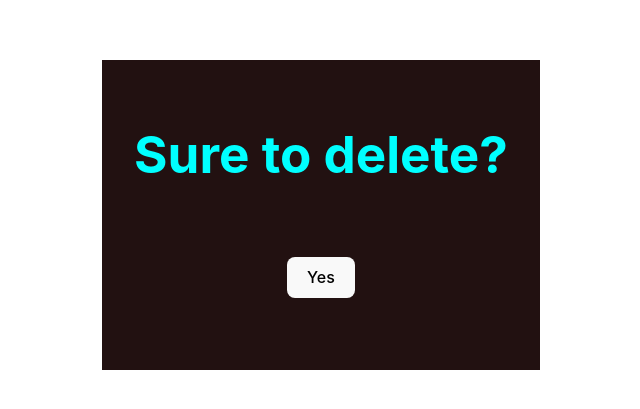
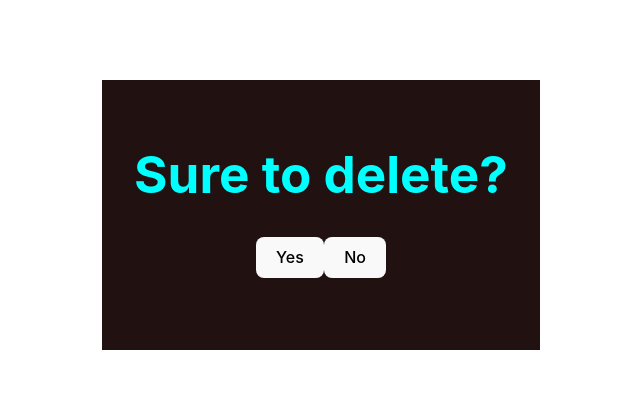
Before and after one commit to ManuelPaniagua/REST-API-FullStack, a React (Vite) app in the folder frontend-app/: page /task/delete/1 in a window 1280 px wide. Shown: the part 185-594 px from the top of the page, without its empty margins (319-959 px from the left). Built offline with nearby package versions, Linux system fonts and the light colour scheme.

Commit message:
adding option to do not delete. and correct css for button hover

```diff
--- a/frontend-app/src/App.css
+++ b/frontend-app/src/App.css
@@ -5,6 +5,7 @@
   text-align: center;
   background-color: rgb(34, 17, 17);
   color: #fff;
+  box-sizing: border-box;
 }
 
 .singleCard{
@@ -29,10 +30,9 @@
     color: rgb(244, 134, 134) !important;
   }
 button{
-    margin:40px;
+    margin-bottom:40px;
 }
 button:hover{
-    margin: 5px;
     background-color: aqua;
 }
 .addingTask {
--- a/frontend-app/src/pages/DeleteTask.jsx
+++ b/frontend-app/src/pages/DeleteTask.jsx
@@ -19,10 +19,14 @@ const DeleteTask = () => {
         console.log(error);
       });
   };
+  const handleNo = () => {
+    navigate('/');
+  };
   return (
     <div>
       <h1>Sure to delete?</h1>
       <button onClick={handleDeleteTask}>Yes</button>
+      <button onClick={handleNo}>No</button>
     </div>
   );
 };
```
Also changed, not shown: 1 other file (tests, documents, lock files or other folders).
